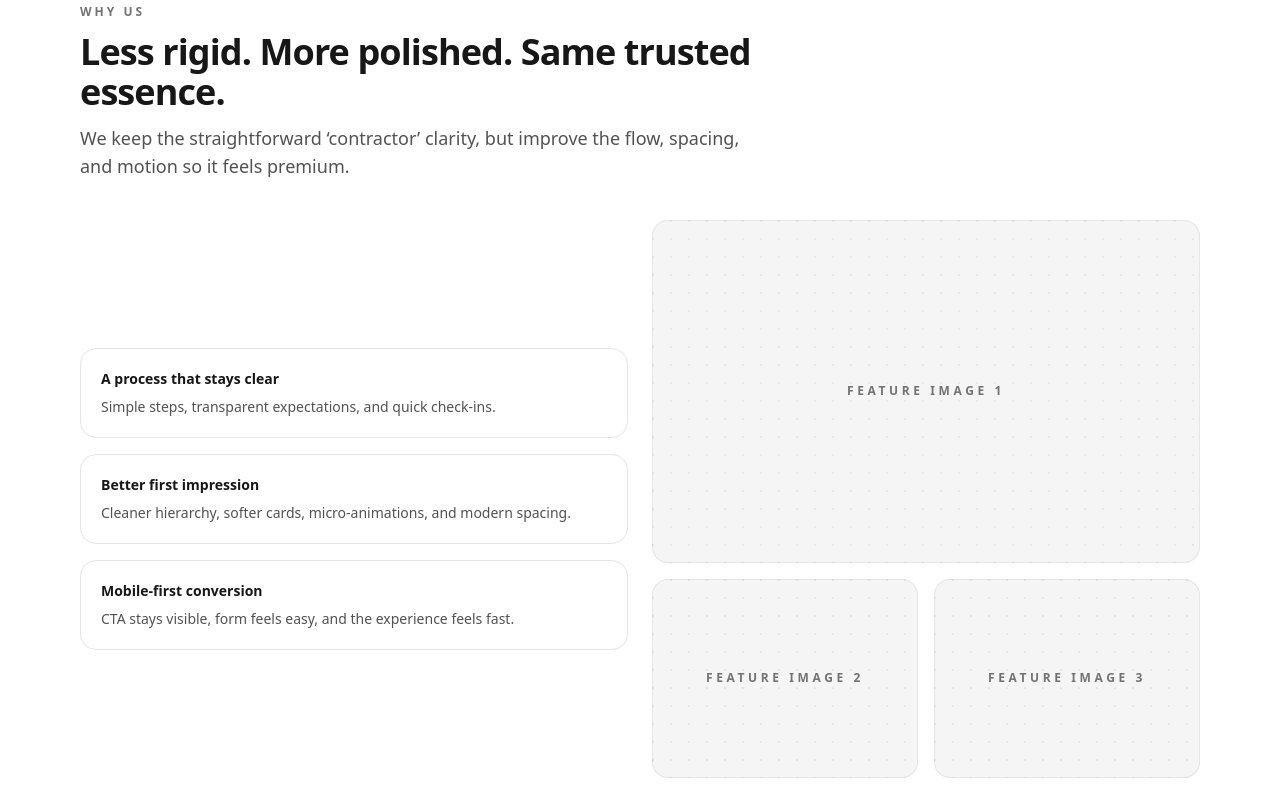
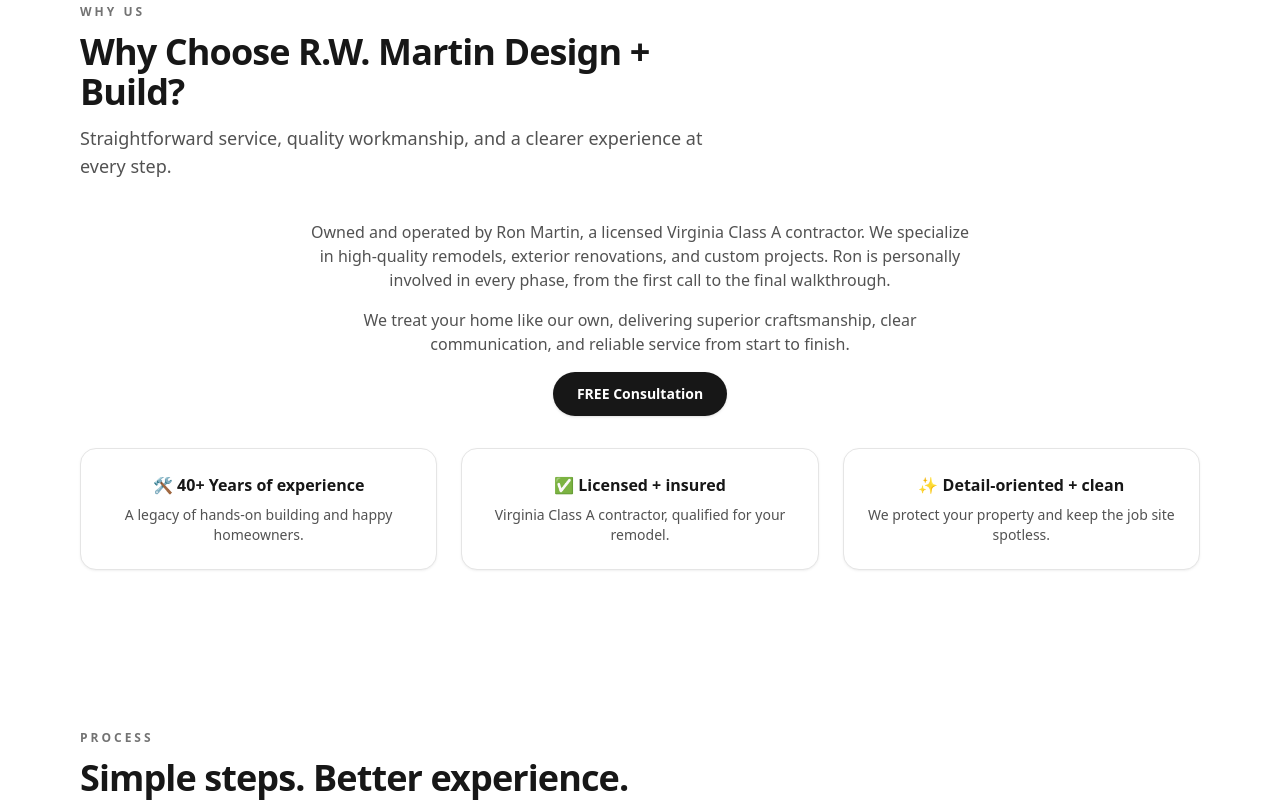
Before and after one commit to juanfer93/rw-martin-design, a Next.js app: page / in a window 1280 px wide. Shown: the part 2520-3322 px from the top of the page. Built offline with nearby package versions, Linux system fonts and the light colour scheme.

Commit message:
Switch why us copy to English

```diff
--- a/src/app/page.tsx
+++ b/src/app/page.tsx
@@ -74,37 +74,42 @@
 
       <Section
         eyebrow="WHY US"
-        title="Less rigid. More polished. Same trusted essence."
-        subtitle="We keep the straightforward ‘contractor’ clarity, but improve the flow, spacing, and motion so it feels premium."
+        title="Why Choose R.W. Martin Design + Build?"
+        subtitle="Straightforward service, quality workmanship, and a clearer experience at every step."
       >
-        <div className="grid gap-6 lg:grid-cols-2 lg:items-center">
-          <div className="space-y-4">
-            <div className="rounded-2xl border border-neutral-200 bg-white p-5">
-              <div className="text-sm font-semibold">A process that stays clear</div>
-              <p className="mt-2 text-sm text-neutral-600">
-                Simple steps, transparent expectations, and quick check-ins.
-              </p>
-            </div>
-            <div className="rounded-2xl border border-neutral-200 bg-white p-5">
-              <div className="text-sm font-semibold">Better first impression</div>
-              <p className="mt-2 text-sm text-neutral-600">
-                Cleaner hierarchy, softer cards, micro-animations, and modern spacing.
-              </p>
-            </div>
-            <div className="rounded-2xl border border-neutral-200 bg-white p-5">
-              <div className="text-sm font-semibold">Mobile-first conversion</div>
-              <p className="mt-2 text-sm text-neutral-600">
-                CTA stays visible, form feels easy, and the experience feels fast.
-              </p>
+        <div className="space-y-8">
+          <div className="mx-auto max-w-2xl space-y-4 text-center">
+            <p className="text-sm text-neutral-600 md:text-base">
+              Owned and operated by Ron Martin, a licensed Virginia Class A contractor. We
+              specialize in high-quality remodels, exterior renovations, and custom projects.
+              Ron is personally involved in every phase, from the first call to the final
+              walkthrough.
+            </p>
+            <p className="text-sm text-neutral-600 md:text-base">
+              We treat your home like our own, delivering superior craftsmanship, clear
+              communication, and reliable service from start to finish.
+            </p>
+            <div className="flex justify-center">
+              <CTAButton className="rounded-full px-6 py-3" />
             </div>
           </div>
 
-          <div className="grid gap-4">
-            <PlaceholderImage className="aspect-[16/10]" label="FEATURE IMAGE 1" />
-            <div className="grid grid-cols-2 gap-4">
-              <PlaceholderImage className="aspect-[4/3]" label="FEATURE IMAGE 2" />
-              <PlaceholderImage className="aspect-[4/3]" label="FEATURE IMAGE 3" />
-            </div>
+          <div className="grid gap-6 md:grid-cols-3">
+            {[
+              ["🛠️ 40+ Years of experience", "A legacy of hands-on building and happy homeowners."],
+              ["✅ Licensed + insured", "Virginia Class A contractor, qualified for your remodel."],
+              ["✨ Detail-oriented + clean", "We protect your property and keep the job site spotless."],
+            ].map(([title, description]) => (
+              <div
+                key={title}
+                className="rounded-2xl border border-neutral-200 bg-white p-6 text-center shadow-sm shadow-neutral-900/5"
+              >
+                <div className="text-sm font-semibold text-neutral-900 md:text-base">
+                  {title}
+                </div>
+                <p className="mt-2 text-sm text-neutral-600">{description}</p>
+              </div>
+            ))}
           </div>
         </div>
       </Section>
```
